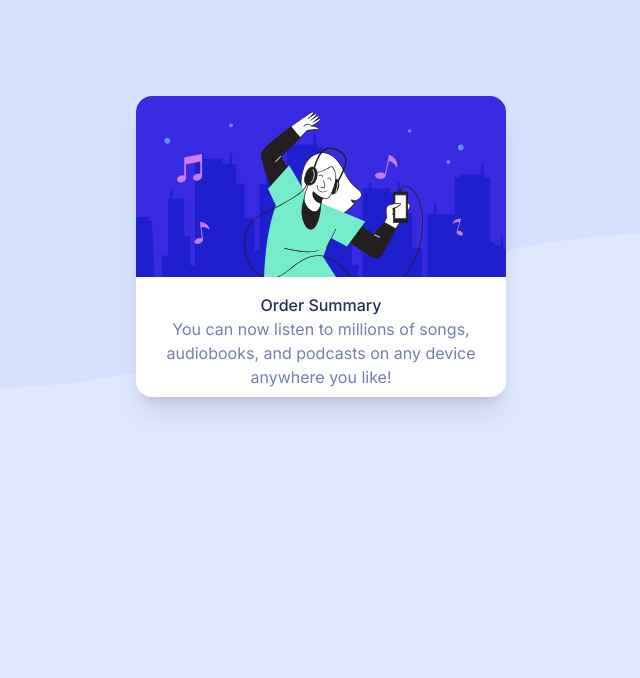
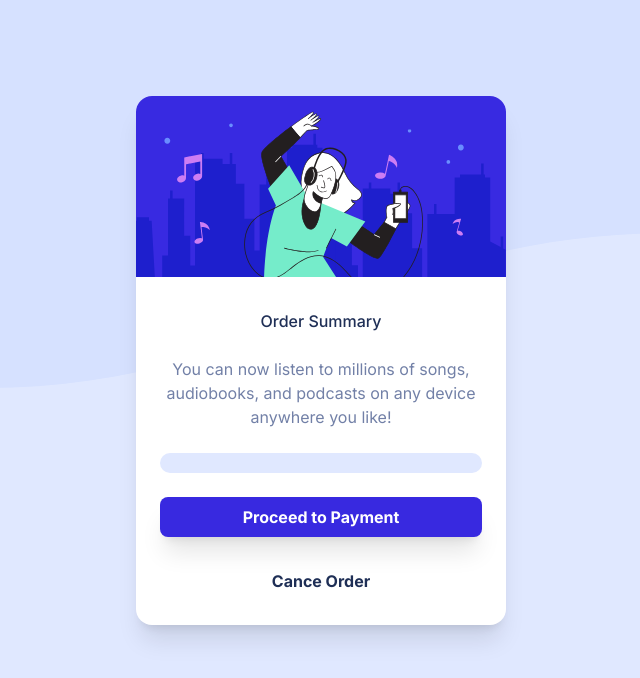
Before and after one commit to rajamasker07/order-summary-component, a Next.js app: page / in a window 1280 px wide. Shown: the top 678 px of the page, without its empty margins (319-959 px from the left). Built offline with nearby package versions, Linux system fonts and the light colour scheme.

Commit message:
modify content

```diff
--- a/app/components/card.tsx
+++ b/app/components/card.tsx
@@ -1,6 +1,7 @@
 import Image from 'next/image'
 import React from 'react'
 import illustrationHero from '@/assets/illustration-hero.svg'
+import PaymentPlan from './payment-plan'
 
 export default function Card() {
   return (
@@ -12,7 +13,7 @@ export default function Card() {
 
       <Image src={illustrationHero} alt='card-image' className=''/>
 
-      <div id='card-content' className='text-center p-2'>
+      <div id='card-content' className='text-center p-6 flex flex-col gap-6'>
 
         <h1 className='font-[500] text-neutral-dark-blue'>Order Summary</h1>
 
@@ -20,6 +21,16 @@ export default function Card() {
           You can now listen to millions of songs, audiobooks, and podcasts on any device anywhere you like!
         </p>
 
+        <PaymentPlan/>
+
+        <button className='flex w-full h-10 bg-primary-bright-blue rounded-lg shadow-xl p-2 place-content-center place-items-center text-white font-bold'>
+          Proceed to Payment
+        </button>
+
+        <button className='flex place-items-center place-content-center w-full h-10 bg-none text-neutral-dark-blue font-bold'>
+          Cance Order
+        </button>
+
       </div>
 
     </div>
```
